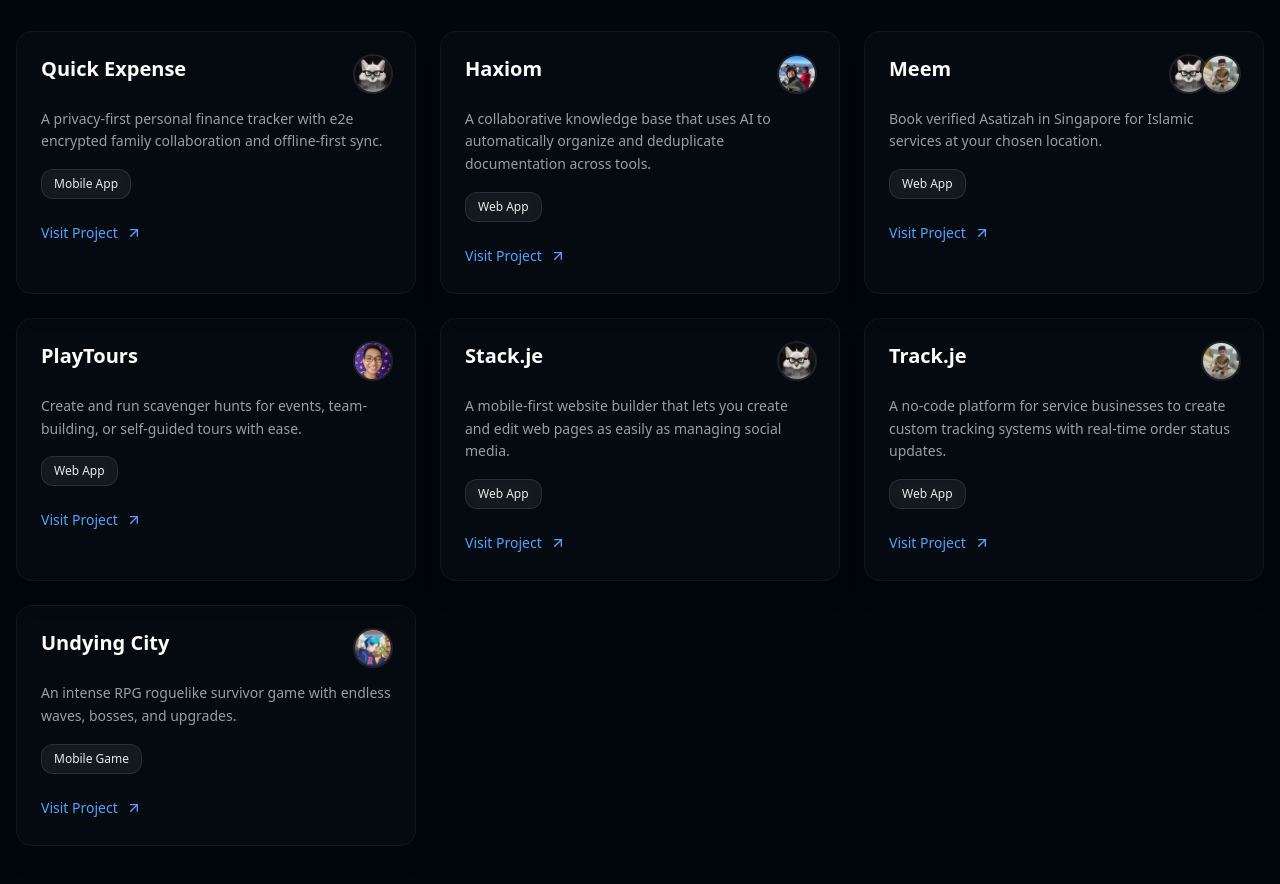
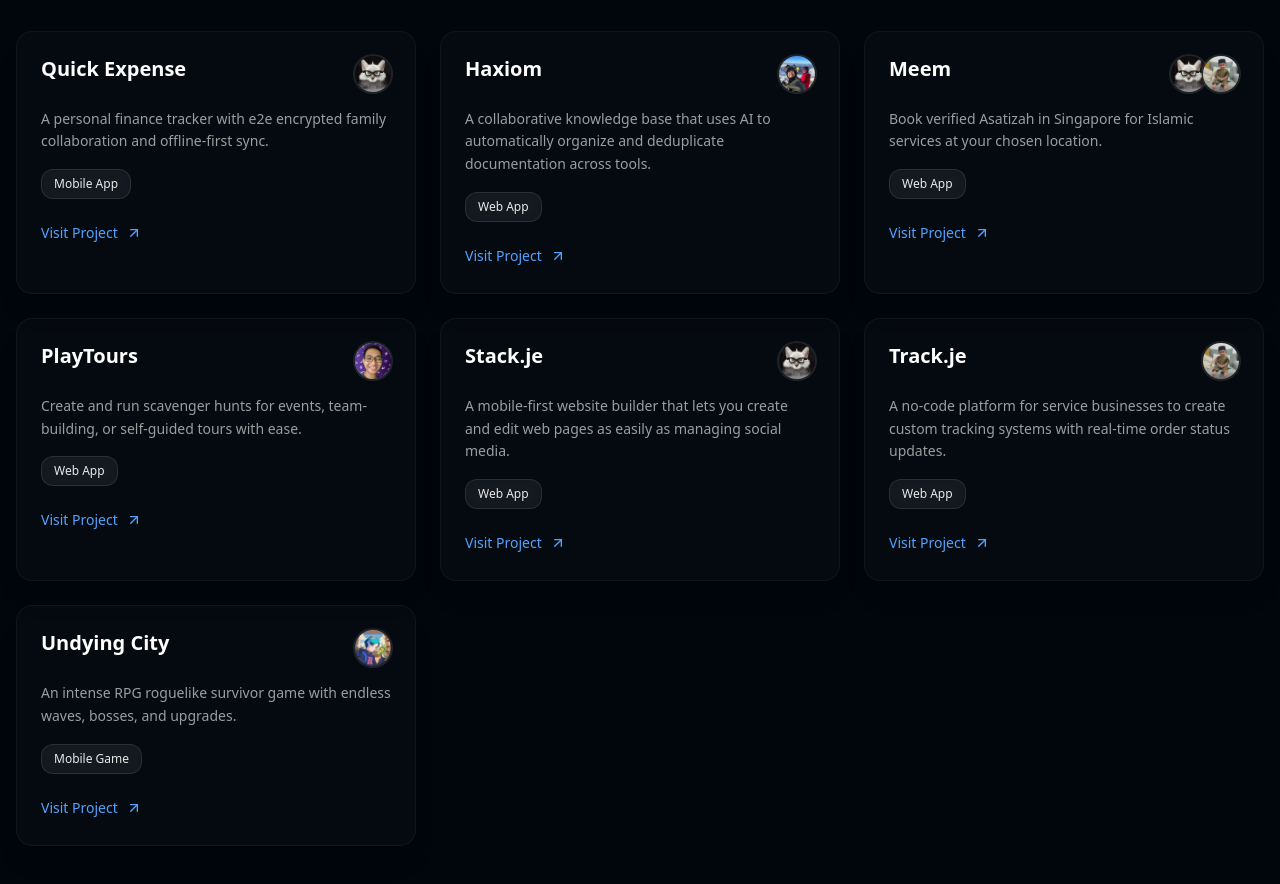
Before and after one commit to SGTinkers/msociety-projects, a Next.js app: page / in a window 1280 px wide. Shown: the part 1908-2792 px from the top of the page. Built offline with nearby package versions, Linux system fonts and the light colour scheme.

Commit message:
feat: copy update

```diff
--- a/src/data/projects.ts
+++ b/src/data/projects.ts
@@ -4,7 +4,7 @@ export const projectsData: Project[] = [
     {
         title: "Quick Expense",
         link: "https://play.google.com/store/apps/details?id=sg.ruqqq.quickexpense",
-        description: "A privacy-first personal finance tracker with e2e encrypted family collaboration and offline-first sync.",
+        description: "A personal finance tracker with e2e encrypted family collaboration and offline-first sync.",
         nature: "Startup",
         platform: "Mobile App",
         thumbnail: "",
```
